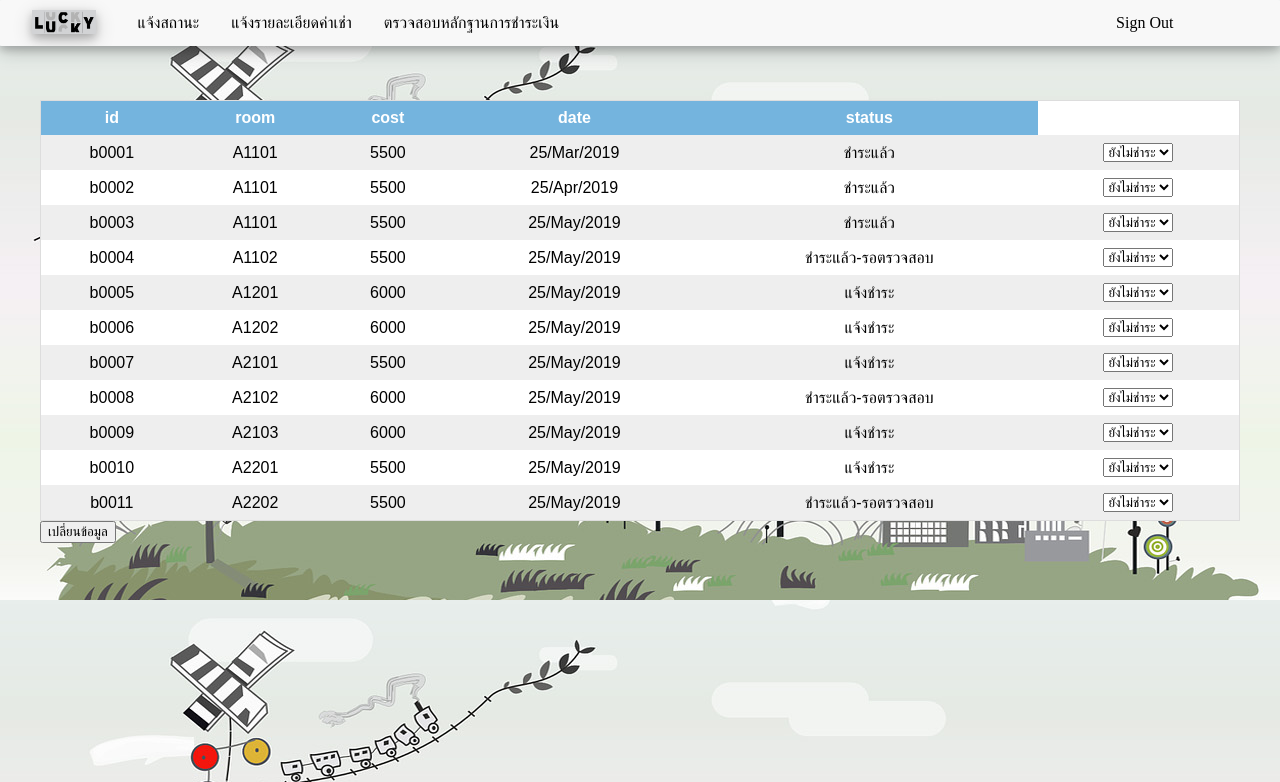
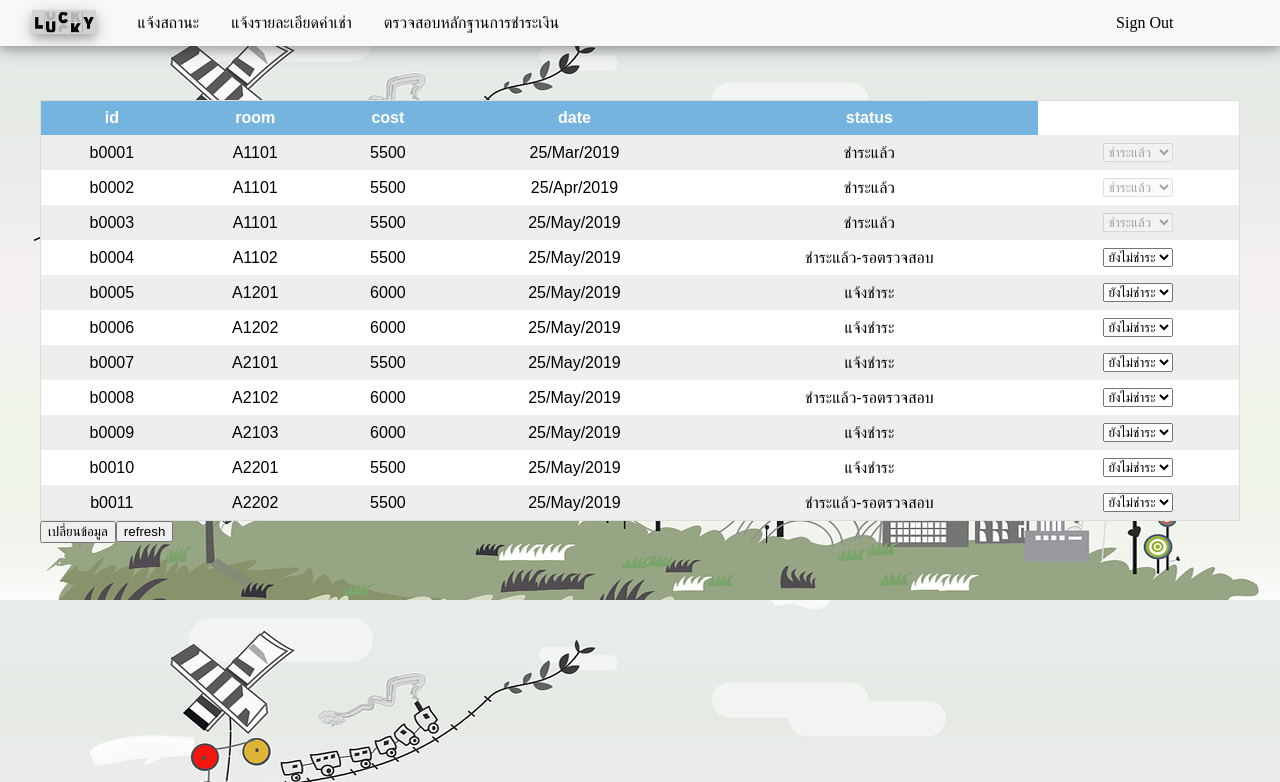
Before and after one commit to kaimook-pearl/Bisad, a PHP site: page /views/edit.php in a window 1280 px wide. Shown: the top 782 px of the page. Run offline with PHP 8.4, Linux system fonts and the light colour scheme; data comes from the database, SQL or seed files in the repository.

Commit message:
Update edit.php

```diff
--- a/views/edit.php
+++ b/views/edit.php
@@ -75,35 +75,50 @@
 
     if ($query->num_rows > 0) {
         // output data of each row
-
+        $i = 1;
         while ($row = $query->fetch_assoc()) {
-                        $bid = $row['id'];
+                  ${"bid$i"} = $row['id'];
             echo "<tr><td>".$row['id']."</td>";
             echo "<td>".$row["room"]."</td>";
             echo "<td>".$row['cost']."</td>";
             echo "<td>".date('d/M/Y ', strtotime($row['day'])) ."</td>";
             echo "<td>".$row['state']."</td>";?>
             <?php
-            // if ($row["state"] != "ชำระแล้ว") {
+            if ($row["state"] != "ชำระแล้ว") {
             ?><td>
             <form action="" method="POST">
-                <select name = "select" id="select">
-                <option>ยังไม่ชำระ<option>
-                        <option>ชำระแล้ว</option>
+            <?php echo "<select name =\"select$i\" id=\"select$i\">"?>
+                <option value="ยังไม่ชำระ">ยังไม่ชำระ<option>
+                        <option value="ชำระแล้ว">ชำระแล้ว</option>
              </select>
             </td>
             </tr>
 
+            <?php }
+               else{
+              ?>
+              <td>
+            <form action="" method="POST">
+              <?php echo "
+                <select name =\"select$i\" id=\"select$i\" disabled>"?>
+                <option value="ชำระแล้ว">ชำระแล้ว</option>
+                <option value="ยังไม่ชำระ">ยังไม่ชำระ<option>
+             </select>
+            </td>
+            </tr>
             <?php
 
+              }
 
+            $i = $i+1;
       }}
       ?></table>
-      <input value="เปลี่ยนข้อมูล" type="submit"  name='submit'>
+      <input value="เปลี่ยนข้อมูล" type="submit"  name='submit'><input value="refresh" type="submit"  name='refresh'>
             </form>
             <?php
                  if(isset($_POST['submit'])){
-              echo("<script>alert('ส่งฟอร์ม สำเร็จ!!')</script>");
+              echo $i-1;
+                $x = $i-1;
               // header('?page=edit');
                  }
 
```
